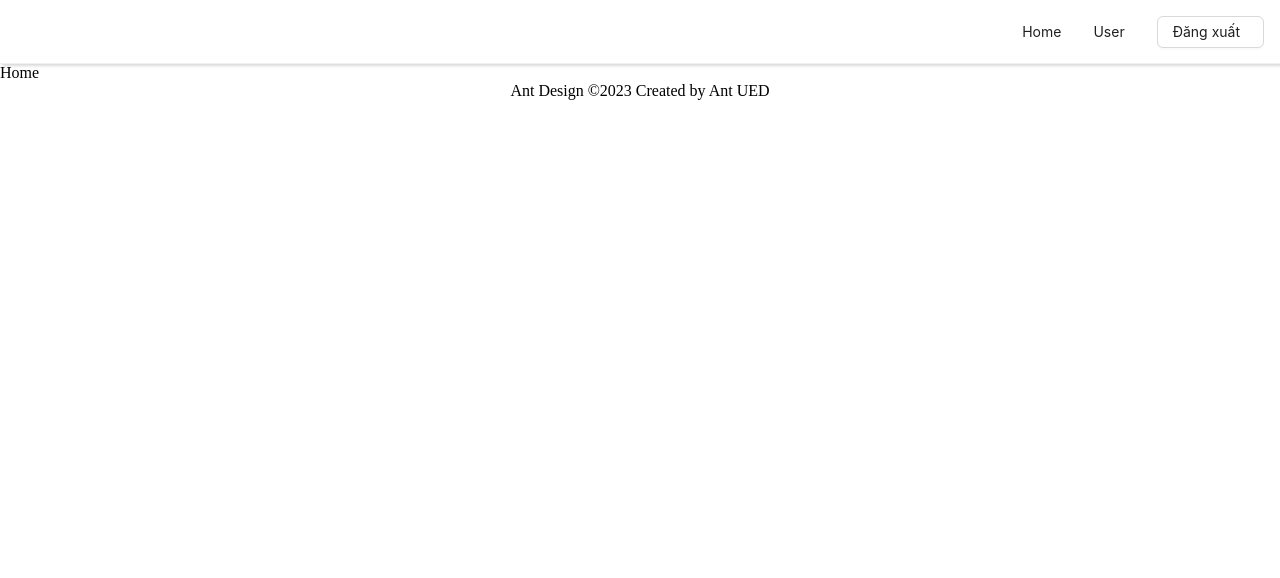
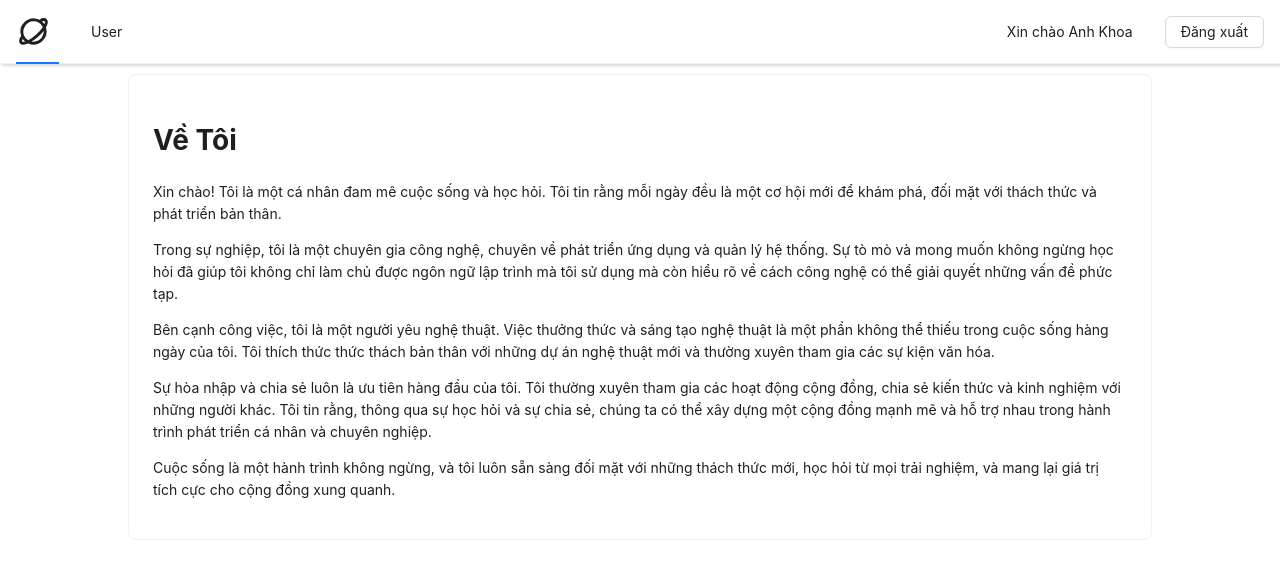
Before and after one commit to advance-web/midterm-project, a React (Vite) app: page /home in a window 1280 px wide. Shown: the top 578 px of the page. Built offline with nearby package versions, Linux system fonts and the light colour scheme.

Commit message:
homePage_and_FixHeader

```diff
--- a/package.json
+++ b/package.json
@@ -13,6 +13,7 @@
     "antd": "^5.11.0",
     "react": "^18.2.0",
     "react-dom": "^18.2.0",
+    "react-icons": "^4.11.0",
     "react-router-dom": "^6.18.0",
     "styled-components": "^6.1.0"
   },
--- a/src/components/shared/header_login/Header_login.jsx
+++ b/src/components/shared/header_login/Header_login.jsx
@@ -1,88 +1,103 @@
 import React from 'react';
-import { Breadcrumb, Layout, Menu, theme } from 'antd';
-import styled from 'styled-components';
-import { Button } from 'antd';
-import { Navigate, Link } from 'react-router-dom';
-import { useNavigate } from "react-router-dom";
-import MenuItem from 'antd/es/menu/MenuItem';
 
+import { BiPlanet } from 'react-icons/bi';
+import { Layout, Menu, Button } from 'antd';
+import { Link } from 'react-router-dom';
 
-const { Header, Content, Footer } = Layout;
-
-
+const { Header } = Layout;
 
 const App = () => {
-    const useMyToken = () => {
-        const { token } = theme.useToken();
-        return {
-            ...token,
-            colorBg: '#FFFFFF',
-            colorBgSecondary: '#F3F4F9',
-            colorBgTertiary: '#E5E7EB',
-            colorBgQuaternary: '#D1D5DB',
-            colorBgContainer: "white",
-        };
-    }
     return (
-        <Layout className="layout "
-
-        >
+        <Layout
+            style={{
+                marginBottom: '10px'
+            }}
+            className="layout">
             <Header
                 style={{
                     display: 'flex',
                     alignItems: 'center',
                     padding: '0px',
-                    boxShadow: 'rgba(0, 0, 0, 0.15) 1.95px 1.95px 2.6px'
+                    boxShadow: 'rgba(0, 0, 0, 0.15) 1.95px 1.95px 2.6px',
                 }}
             >
                 <div className="demo-logo" />
+
+                {/* Left-aligned menu items */}
                 <Menu
-                    className='menu'
+                    className="menu"
                     theme="light"
                     mode="horizontal"
-                    defaultSelectedKeys={['0']}
+                    // defaultSelectedKeys={['1']}
                     style={{
-                        flex: "auto",
+                        flex: 'auto',
+                        minWidth: 0,
+                    }}
+                >
+                    <Menu.Item key="1">
+                        <Link to="/home">
+                            <p style={{ marginRight: '8px',
+                                lineHeight: '0px' }}
+                        > {/* Adjust margin as needed */}
+                                <BiPlanet size={35} />
+                            </p>
+
+                        </Link>
+                    </Menu.Item>
+                    <Menu.Item key="2">
+                        <Link to="/user-profile">User</Link>
+                    </Menu.Item>
+                </Menu>
+
+                <Menu
+
+                    theme="light"
+                    mode="horizontal"
+                    // defaultSelectedKeys={['1']}
+                    style={{
+                        flex: 'auto',
                         minWidth: 0,
                         justifyContent: 'flex-end',
                     }}
-                // items={[
-                //     {
-                //         key: "1", label:
+                >
+                    <Menu.Item
+                        key="3"
+                        style={{
+                            cursor: 'initial', // Set the cursor to 'initial' to remove the pointer
 
-                //             "Home"
+                        }}
+                        onClick={(e) => e.preventDefault()}
+                    >
+                        <span>Xin chào Anh Khoa</span>
+                    </Menu.Item>
+                    <Menu.Item key="4" onClick={(e) => e.preventDefault()} >
+                        <Button
+
+                            onClick={(e) => e.stopPropagation()}
+                        >
+                            <a href="/">Đăng xuất</a>
+                        </Button>
+                    </Menu.Item>
+                </Menu>
 
 
-                //         ,
-                //     },
-                //     { key: "2", label: "User" },
-                //     { key: "3", label: "MyCV" },
-
-                // ]}
-
-                >
-
-                    <Menu.Item key="1">
-                        <Link to="/home">Home</Link> {/* Use Link to navigate */}
+                {/* Right-aligned menu item */}
+                {/* <Menu theme="light" mode="horizontal" style={{ justifyContent: 'flex-end' }}>
+                    <Menu.Item key="4" onClick={(e) => e.preventDefault()} style={{ whiteSpace: 'nowrap' }}>
+                        <Button
+                            style={{ whiteSpace: 'nowrap' }}
+                            onClick={(e) => e.stopPropagation()}
+                        >
+                            <Link to="/">Đăng xuất</Link>
+                        </Button>
                     </Menu.Item>
-                    <Menu.Item key="2">
-                        <Link to="/user-profile">User</Link> {/* Use Link to navigate */}
+                    <Menu.Item key='3'>
+                        <p>Xin chào Anh Khoa</p>
                     </Menu.Item>
-                    <MenuItem key="3" onClick={e => {
-                        e.preventDefault();
-                    }}>
-                        <Button onClick={(e) => {
-                            e.stopPropagation(); //
-                        }}>
-                            <Link to="/">Đăng xuất</Link> {/* Use Link to navigate */}
-                        </Button>
-                    </MenuItem>
-                </Menu >
-
+                </Menu> */}
             </Header>
-
-
         </Layout>
     );
 };
+
 export default App;
--- a/src/components/shared/layout/index.jsx
+++ b/src/components/shared/layout/index.jsx
@@ -14,7 +14,7 @@ const Page_Layout = (props) => {
 
           <Outlet />
 
-        <Footer />
+
 
     </div>
   );
--- a/src/pages/home/index.jsx
+++ b/src/pages/home/index.jsx
@@ -1,5 +1,36 @@
+import { Card, Space } from "antd";
+
 const Home = () => {
-  return <div>Home</div>;
+  return (
+    <>
+      <Card style={{
+        margin: 'auto',
+        width: '80%',
+      }}>
+        <h1>Về Tôi</h1>
+
+        <p>
+          Xin chào! Tôi là một cá nhân đam mê cuộc sống và học hỏi. Tôi tin rằng mỗi ngày đều là một cơ hội mới để khám phá, đối mặt với thách thức và phát triển bản thân.
+        </p>
+
+        <p>
+          Trong sự nghiệp, tôi là một chuyên gia công nghệ, chuyên về phát triển ứng dụng và quản lý hệ thống. Sự tò mò và mong muốn không ngừng học hỏi đã giúp tôi không chỉ làm chủ được ngôn ngữ lập trình mà tôi sử dụng mà còn hiểu rõ về cách công nghệ có thể giải quyết những vấn đề phức tạp.
+        </p>
+
+        <p>
+          Bên cạnh công việc, tôi là một người yêu nghệ thuật. Việc thưởng thức và sáng tạo nghệ thuật là một phần không thể thiếu trong cuộc sống hàng ngày của tôi. Tôi thích thức thức thách bản thân với những dự án nghệ thuật mới và thường xuyên tham gia các sự kiện văn hóa.
+        </p>
+
+        <p>
+          Sự hòa nhập và chia sẻ luôn là ưu tiên hàng đầu của tôi. Tôi thường xuyên tham gia các hoạt động cộng đồng, chia sẻ kiến thức và kinh nghiệm với những người khác. Tôi tin rằng, thông qua sự học hỏi và sự chia sẻ, chúng ta có thể xây dựng một cộng đồng mạnh mẽ và hỗ trợ nhau trong hành trình phát triển cá nhân và chuyên nghiệp.
+        </p>
+
+        <p>
+          Cuộc sống là một hành trình không ngừng, và tôi luôn sẵn sàng đối mặt với những thách thức mới, học hỏi từ mọi trải nghiệm, và mang lại giá trị tích cực cho cộng đồng xung quanh.
+        </p>
+      </Card>
+    </>
+  );
 };
 
 export default Home;
```
Also changed, not shown: 1 other file (tests, documents, lock files or other folders).
